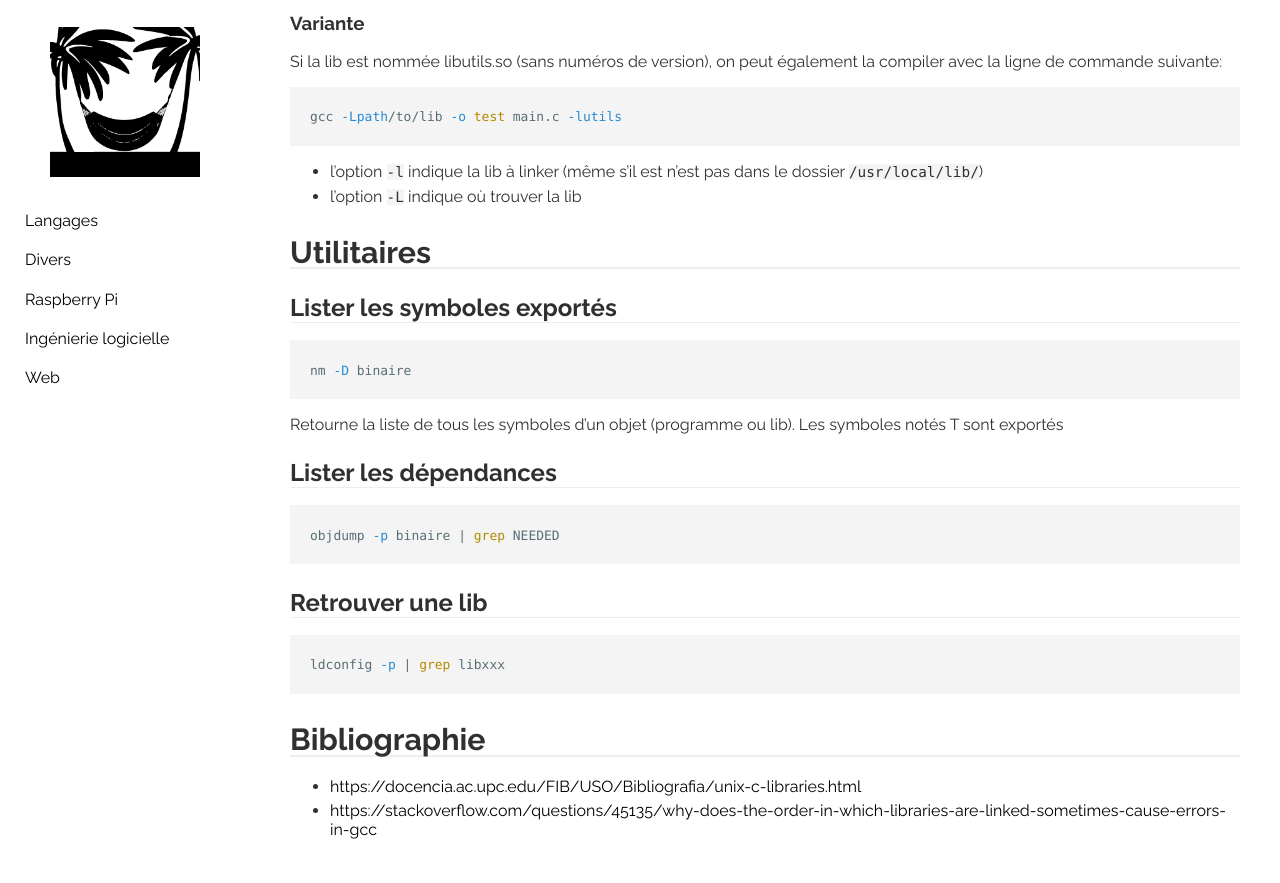
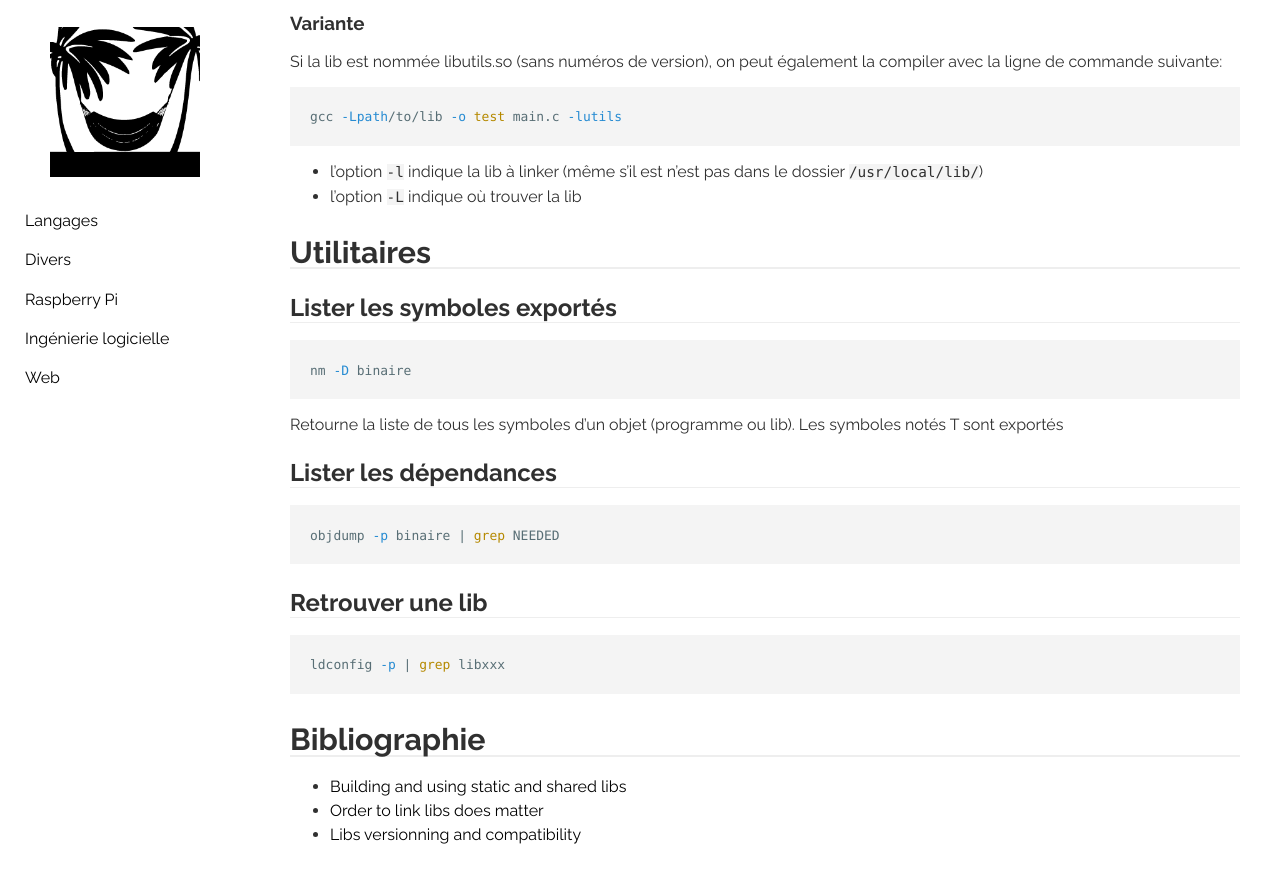
Before and after one commit to behej/lazyjekyll, a Jekyll site: the page built from _sweng/solibs.md, in a window 1280 px wide and 900 px high, scrolled down 1510 px. Shown: the top 883 px of the window. Built offline with Jekyll 4.4.1, drawn with Linux system fonts in a browser that asks for light colours.

Commit message:
Solibs: add new bibliography link

```diff
--- a/_sweng/solibs.md
+++ b/_sweng/solibs.md
@@ -89,5 +89,6 @@ ldconfig -p | grep libxxx
 
 
 # Bibliographie
-* [https://docencia.ac.upc.edu/FIB/USO/Bibliografia/unix-c-libraries.html](https://docencia.ac.upc.edu/FIB/USO/Bibliografia/unix-c-libraries.html)
-* [https://stackoverflow.com/questions/45135/why-does-the-order-in-which-libraries-are-linked-sometimes-cause-errors-in-gcc](https://stackoverflow.com/questions/45135/why-does-the-order-in-which-libraries-are-linked-sometimes-cause-errors-in-gcc)
+* [Building and using static and shared libs](https://docencia.ac.upc.edu/FIB/USO/Bibliografia/unix-c-libraries.html)
+* [Order to link libs does matter](https://stackoverflow.com/questions/45135/why-does-the-order-in-which-libraries-are-linked-sometimes-cause-errors-in-gcc)
+* [Libs versionning and compatibility](https://begriffs.com/posts/2021-07-04-shared-libraries.html)
```
